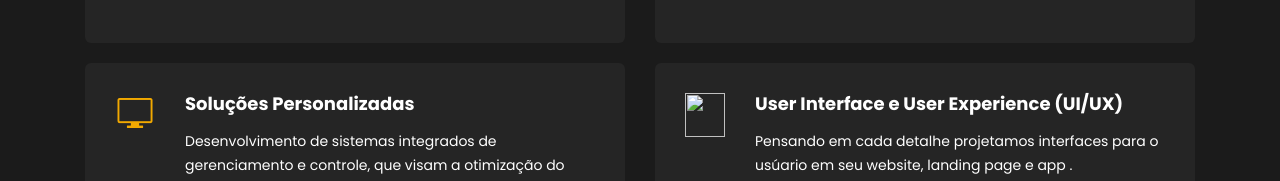
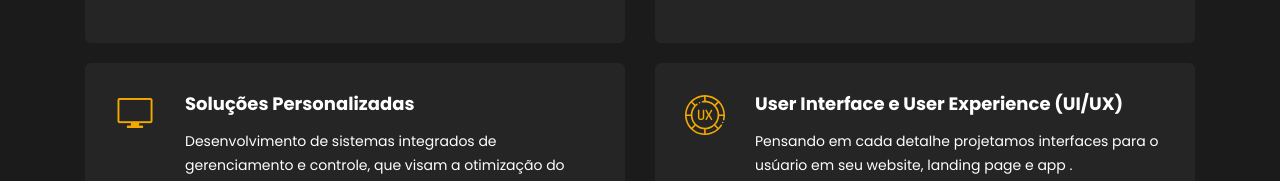
Before and after one commit to DEV-TITAN/site-TITAN, a plain HTML site: page index.html in a window 1280 px wide. Shown: the part 3123-3304 px from the top of the page. Drawn offline with Linux system fonts and the light colour scheme.

Commit message:
ajeitando ux svg

```diff
--- a/index.html
+++ b/index.html
@@ -407,7 +407,7 @@
           </div>
           <div class="col-md-6 mt-4 mt-md-0">
             <div id="ux"  class="icon-box" data-aos="fade-up" data-aos-delay="500">
-              <i> <img id="uxIMG" src="/assets//img/ux.svg" alt="" width="40px" height="44px" "> </i>
+              <i> <img id="uxIMG" src="/assets/img/ux.svg" alt="" width="40px" height="44px" "> </i>
               <h4>User Interface e User Experience (UI/UX) </h4>
               <p>Pensando em cada detalhe projetamos interfaces  para o usúario em seu website, landing page e app .
               </p>
```
